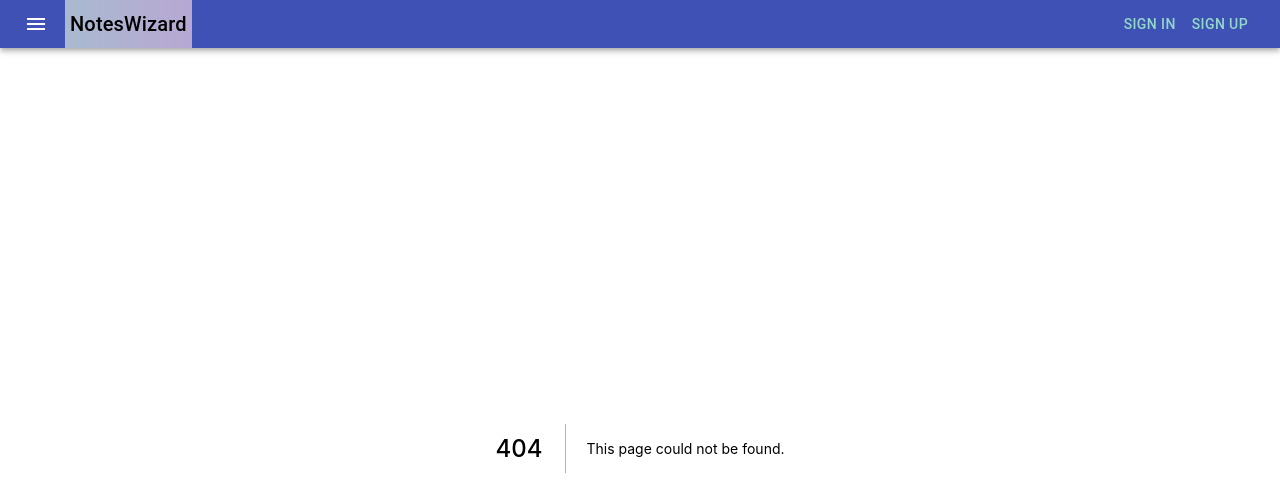
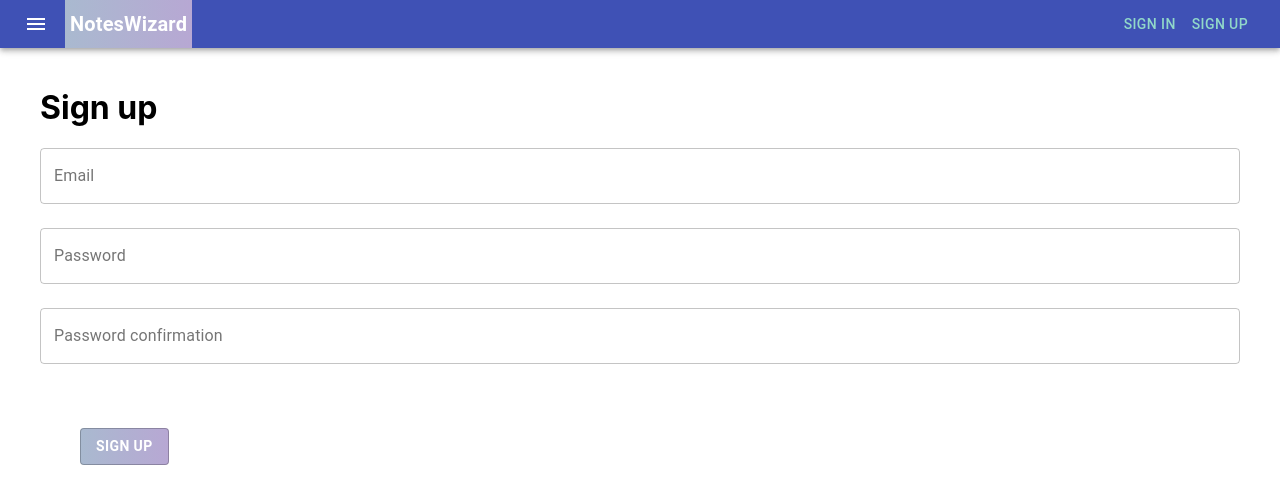
Before and after one commit to Vterebenin/notes-wizard, a Next.js app in the folder frontend/: page /auth/signup in a window 1280 px wide. Before the commit this address had no page. Shown: the top 504 px of the page. Built offline with nearby package versions, Linux system fonts and the light colour scheme.

Commit message:
feat: created dump form for signup

```diff
--- a/frontend/layouts/default.js
+++ b/frontend/layouts/default.js
@@ -10,15 +10,31 @@ const theme = {
     third: '#d8c991',
     error: 'red'
   },
-  makeMagic ({ selector }) {
+  makeMagic (obj = {}) {
+    const { selector } = obj
+    // TODO: переписать условие с селектором
     return `
-      ${selector} {
-          background: linear-gradient(270deg, #c991d8, #91d8c9);
-          background-size: 400% 400%;
+      ${obj && selector
+        ? `${selector} {
+              color: #ffffff;
+              font-weight: bold;
+              background: linear-gradient(270deg, #c991d8, #91d8c9);
+              background-size: 400% 400%;
 
-          -webkit-animation: Wizardy 30s ease infinite;
-          -moz-animation: Wizardy 30s ease infinite;
-          animation: Wizardy 30s ease infinite;
+              -webkit-animation: Wizardy 30s ease infinite;
+              -moz-animation: Wizardy 30s ease infinite;
+              animation: Wizardy 30s ease infinite;
+          }`
+        : `background: linear-gradient(270deg, #c991d8, #91d8c9);
+           background-size: 400% 400%;
+
+           -webkit-animation: Wizardy 30s ease infinite;
+           -moz-animation: Wizardy 30s ease infinite;
+           animation: Wizardy 30s ease infinite;
+           span {
+             color: #ffffff;
+             font-weight: bold;
+           }`
       }
 
       @-webkit-keyframes Wizardy {
--- /dev/null
+++ b/frontend/pages/auth/signup.js
@@ -0,0 +1,38 @@
+import React from 'react'
+import { Button, TextField, Grid } from '@material-ui/core'
+import styled from 'styled-components'
+
+const StyledWrapper = styled.div`
+  margin: 40px;
+`
+
+const StyledButton = styled(Button)`
+ margin: 40px;
+  ${({ theme }) => theme.makeMagic()}
+`
+
+function SignUp () {
+  return (
+    <StyledWrapper>
+      <h1>Sign up</h1>
+      <form noValidate autoComplete='off'>
+        <Grid container spacing={3}>
+          <Grid item xs={12}>
+            <TextField fullWidth label='Email' variant='outlined' />
+          </Grid>
+          <Grid item xs={12}>
+            <TextField fullWidth label='Password' variant='outlined' />
+          </Grid>
+          <Grid item xs={12}>
+            <TextField fullWidth label='Password confirmation' variant='outlined' />
+          </Grid>
+          <Grid item xs={12}>
+            <StyledButton variant='outlined'>Sign Up</StyledButton>
+          </Grid>
+        </Grid>
+      </form>
+    </StyledWrapper>
+  )
+}
+
+export default SignUp
```
